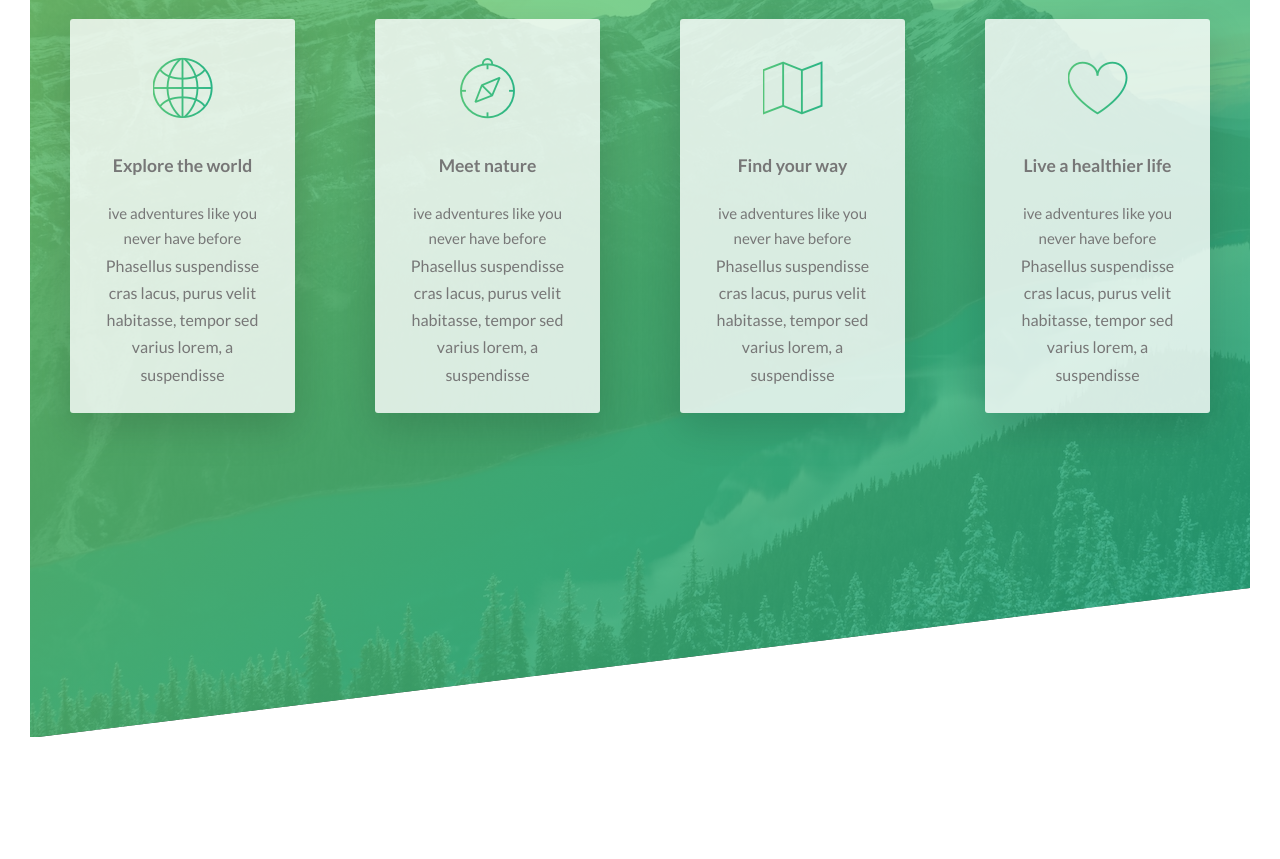
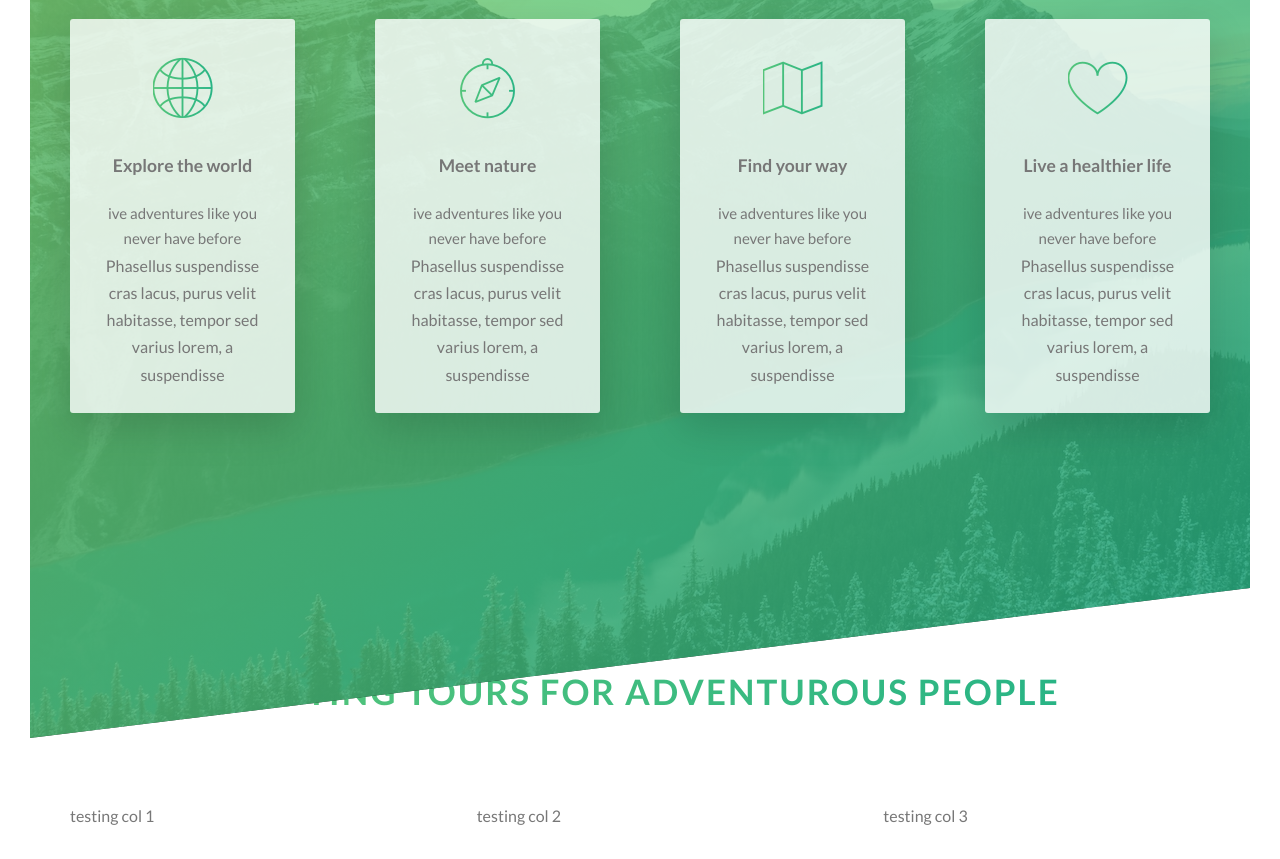
Before and after one commit to devpato/Natours, a website: page index.html in a window 1280 px wide. Shown: the part 1779-2638 px from the top of the page. Before the commit the page ends 2516 px from the top, so only its background shows below. Drawn offline with Linux system fonts and the light colour scheme.

Commit message:
coloums added and section tours

```diff
--- a/index.html
+++ b/index.html
@@ -117,6 +117,25 @@
                 </div>
             </div>
         </section>
+
+        <section class="section-tours">
+            <div class="u-center-text u-margin-bottom-big">
+                <h2 class="heading-secondary">
+                    Exciting tours for adventurous people
+                </h2>
+            </div>
+            <div class="row">
+                <div class="col-1-of-3">
+                    testing col 1
+                </div>
+                <div class="col-1-of-3">
+                    testing col 2
+                </div>
+                <div class="col-1-of-3">
+                    testing col 3
+                </div>
+            </div>
+        </section>
     </main>
     <!--
         <section class="grid-test">
```
